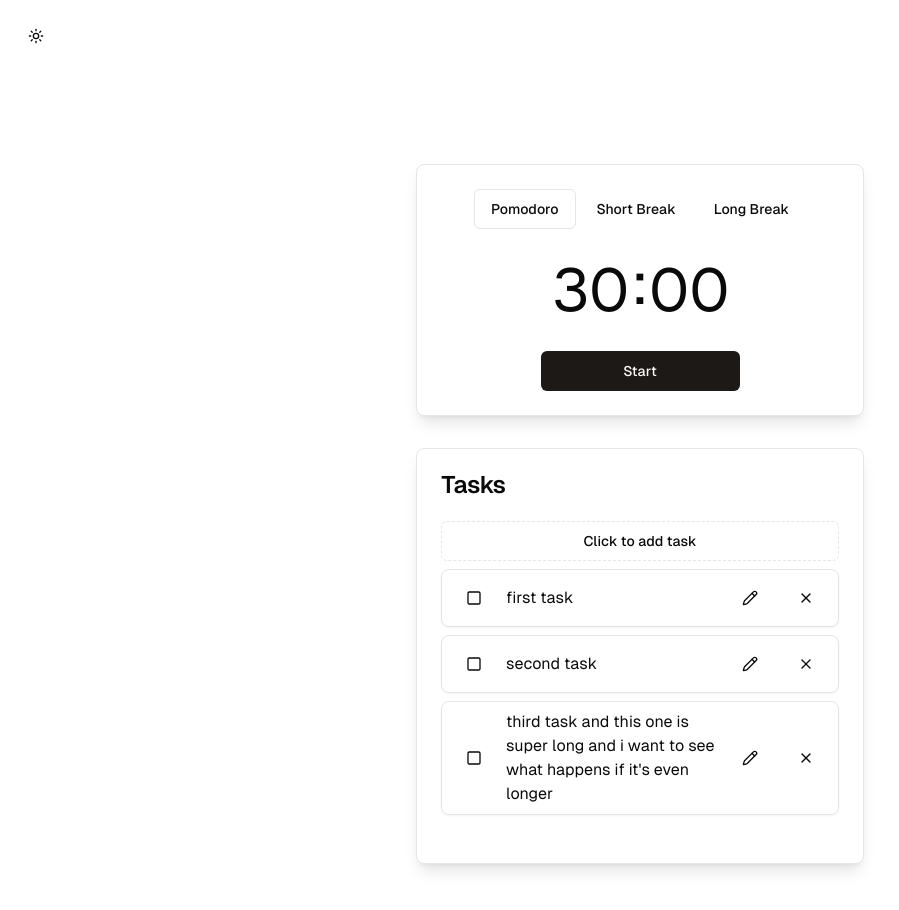
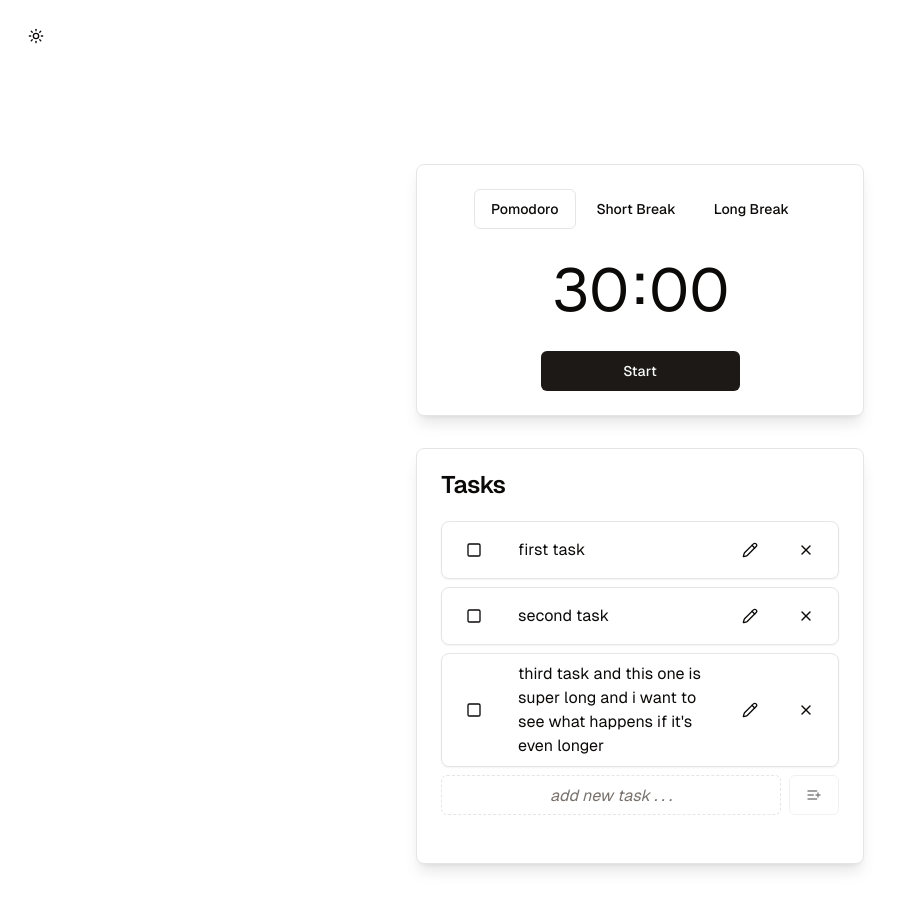
Before and after one commit to DNNYVST/pomodoro-app, a Next.js app: page / in a window 1280 px wide. Shown: the top 910 px of the page, without its empty margins (0-899 px from the left). Built offline with nearby package versions, Linux system fonts and the light colour scheme.

Commit message:
a whole bunch of functional updates to the task list

```diff
--- a/src/components/tasks/editable-task.tsx
+++ b/src/components/tasks/editable-task.tsx
@@ -1,10 +1,15 @@
+"use client";
+
+import { useState } from "react";
 import { Card, CardContent } from "@/components/ui/card";
 import { Button } from "@/components/ui/button";
-import { Square, SquareCheck, Pencil, X } from "lucide-react";
+import { Input } from "@/components/ui/input";
+import { Square, SquareCheck, Pencil, PencilOff, Save, X } from "lucide-react";
 import { Task } from "./types";
 
 interface EditableTaskProps extends Task {
   setStatus: (id: number, status: string) => void;
+  setText: (id: number, text: string) => void;
   deleteTask: (id: number) => void;
 }
 
@@ -13,36 +18,72 @@ const EditableTask = ({
   text,
   status,
   setStatus,
+  setText,
   deleteTask,
 }: EditableTaskProps) => {
+  const [editMode, setEditMode] = useState<boolean>(false);
+  const [editedText, setEditedText] = useState<string>(text);
+
   const completed = status === "completed";
 
   return (
     <Card className="items-center">
-      <CardContent
-        className={`transition-opacity duration-300 p-2 ${
-          completed && "opacity-50"
-        }`}
-      >
+      <CardContent className="p-2">
         <div className="flex flex-row items-center gap-x-2">
           <Button
             variant="ghost"
+            className={`transition-opacity duration-300 ${
+              completed && "opacity-50"
+            }`}
             onClick={() =>
               setStatus(id, status === "todo" ? "completed" : "todo")
             }
+            aria-disabled={editMode}
           >
             {completed ? <SquareCheck /> : <Square />}
           </Button>
-          <span
-            className={`transition-colors duration-300 decoration-transparent line-through flex w-min flex-1 text-wrap ${
-              completed && "decoration-inherit"
-            }`}
-          >
-            {text}
+          <span className="flex flex-1 text-wrap w-min">
+            {editMode ? (
+              <Input
+                id="edit-task-text-input"
+                aria-label="edit-task-text-input"
+                value={editedText}
+                onChange={(e) => setEditedText(e.target.value)}
+                className="bg-card w-full"
+                placeholder="Edit task . . ."
+              />
+            ) : (
+              <span
+                className={`pl-3 transition-opacity duration-300 ${
+                  completed && "opacity-50 line-through"
+                }`}
+              >
+                {text}
+              </span>
+            )}
           </span>
-          <Button variant="ghost" className="ml-auto" aria-disabled={completed}>
-            <Pencil />
-          </Button>
+          {editMode ? (
+            <Button
+              variant="ghost"
+              className="ml-auto transition-opacity duration-300"
+              aria-disabled={completed}
+              onClick={() => {
+                setText(id, editedText);
+                setEditMode(false);
+              }}
+            >
+              <Save />
+            </Button>
+          ) : (
+            <Button
+              variant="ghost"
+              className="ml-auto transition-opacity duration-300"
+              aria-disabled={completed}
+              onClick={() => setEditMode((editMode) => !editMode)}
+            >
+              {completed ? <PencilOff /> : <Pencil />}
+            </Button>
+          )}
           <Button
             variant="ghost"
             className="ml-auto"
--- a/src/components/tasks/task-list.tsx
+++ b/src/components/tasks/task-list.tsx
@@ -11,9 +11,11 @@ import {
 import { Button } from "@/components/ui/button";
 import { Input } from "@/components/ui/input";
 import EditableTask from "./editable-task";
+import { ListPlus } from "lucide-react";
 import { Task } from "./types";
 
 const TaskList = () => {
+  const [newTaskText, setNewTaskText] = useState<string>("");
   const [tasks, setTasks] = useState<Task[]>([
     { id: 1, text: "first task", status: "todo" },
     { id: 2, text: "second task", status: "todo" },
@@ -24,9 +26,19 @@ const TaskList = () => {
     },
   ]);
 
+  const addTask = (text: string) => {
+    setTasks((tasks) => [...tasks, { id: Date.now(), text, status: "todo" }]);
+  };
+
   const setStatus = (id: number, status: string) => {
     setTasks((tasks) =>
       tasks.map((task) => (task.id === id ? { ...task, status } : task))
+    );
+  };
+
+  const setText = (id: number, text: string) => {
+    setTasks((tasks) =>
+      tasks.map((task) => (task.id === id ? { ...task, text } : task))
     );
   };
 
@@ -35,38 +47,49 @@ const TaskList = () => {
   };
 
   return (
-    <Card className="w-full shadow-lg z-0 transition-colors duration-250">
+    <Card className="w-full shadow-lg z-0">
       <CardHeader>
         <CardTitle>Tasks</CardTitle>
-        {/* <pre>{JSON.stringify(tasks, null, 2)}</pre> */}
       </CardHeader>
       <CardContent className="flex flex-col gap-y-2">
-        <Button
-          className="w-full border-dashed"
-          variant="outline"
-          onClick={() =>
-            setTasks((tasks) => [
-              ...tasks,
-              { id: Date.now(), text: "new task", status: "" },
-            ])
-          }
-        >
-          Click to add task
-        </Button>
-        {/* <Input
-          className="placeholder:italic border-dashed py-2"
-          placeholder="add new task . . ."
-        /> */}
         <ul className="flex flex-col gap-y-2">
           {tasks.map((task) => (
             <EditableTask
               key={task.id}
               {...task}
               setStatus={setStatus}
+              setText={setText}
               deleteTask={deleteTask}
             />
           ))}
         </ul>
+        <span className="flex gap-x-2">
+          <Input
+            id="add-new-task-input"
+            aria-label="add new task input"
+            value={newTaskText}
+            className="placeholder:italic border-dashed py-2 text-center"
+            placeholder="add new task . . ."
+            onChange={(e) => setNewTaskText(e.target.value)}
+            onKeyDown={(e) => {
+              if (e.key === "Enter" && newTaskText.trim()) {
+                addTask(newTaskText);
+                setNewTaskText("");
+              }
+            }}
+          />
+          <Button
+            variant="outline"
+            className="w-fit"
+            onClick={() => {
+              addTask(newTaskText);
+              setNewTaskText("");
+            }}
+            aria-disabled={!newTaskText.trim()}
+          >
+            <ListPlus />
+          </Button>
+        </span>
       </CardContent>
       <CardFooter></CardFooter>
     </Card>
--- a/src/components/timer/input.tsx
+++ b/src/components/timer/input.tsx
@@ -4,7 +4,7 @@ interface InputProps extends ComponentPropsWithoutRef<"input"> {
   id: string;
   value: string;
   onChange: ChangeEventHandler<HTMLInputElement>;
-  onBlur: ChangeEventHandler<HTMLInputElement>;
+  onBlur?: ChangeEventHandler<HTMLInputElement>;
   cn?: string;
 }
 
@@ -14,7 +14,7 @@ const Input = ({ id, value, onChange, onBlur, cn, ...rest }: InputProps) => (
     min="0"
     max="60"
     id={id}
-    value={+value < 0 ? "00" : value}
+    value={value}
     placeholder="00"
     onKeyDown={(e) => {
       if (e.key === "-") {
--- a/src/components/timer/session-type-button-group.tsx
+++ b/src/components/timer/session-type-button-group.tsx
@@ -32,7 +32,7 @@ const SessionTypeButtonGroup = ({
           aria-label={text}
           variant="outline"
           onClick={() => onClick(id, defaultMinutes)}
-          className={`transition-colors duration-250 ${
+          className={`transition-colors duration-300 ${
             activeID !== id && "border-transparent"
           } ${activeID === id && "!opacity-100 hover:bg-background"} ${
             disabled && "text-transparent border-transparent bg-transparent"
--- a/src/components/timer/timer-card.tsx
+++ b/src/components/timer/timer-card.tsx
@@ -77,7 +77,7 @@ const TimerCard = ({
 
   return (
     <Card
-      className={`w-full min-w-fit shadow-lg z-0 transition-colors duration-250 ${
+      className={`w-full min-w-fit shadow-lg z-0 transition-colors duration-300 ${
         running && "border-transparent shadow-none"
       } ${running && activeSessionTypeID === 3 && "bg-transparent"}`}
     >
@@ -90,14 +90,14 @@ const TimerCard = ({
       </CardHeader>
       <CardContent className="flex justify-center">
         <div
-          className={`flex justify-center text-6xl visible bg-card rounded-lg w-fit px-1 transition-colors duration-250 ${
+          className={`flex justify-center text-6xl visible bg-card rounded-lg w-fit px-1 transition-colors duration-300 ${
             running && "pointer-events-none"
           }`}
         >
           <Input
             id="minutes-input"
             aria-label="minutes input"
-            value={minutes}
+            value={+minutes < 0 ? "00" : minutes}
             onChange={(e) => setMinutes(e.target.value)}
             onBlur={() =>
               setMinutes((minutes) => getFormattedNumberString(minutes || "00"))
@@ -108,7 +108,7 @@ const TimerCard = ({
           <Input
             id="seconds-input"
             aria-label="seconds input"
-            value={seconds}
+            value={+seconds < 0 ? "00" : seconds}
             onChange={(e) => setSeconds(e.target.value)}
             onBlur={() =>
               setSeconds((seconds) => getFormattedNumberString(seconds || "00"))
--- a/src/components/ui/input.tsx
+++ b/src/components/ui/input.tsx
@@ -8,7 +8,7 @@ const Input = React.forwardRef<HTMLInputElement, React.ComponentProps<"input">>(
       <input
         type={type}
         className={cn(
-          "flex h-10 w-full rounded-md border border-input bg-background px-3 py-2 text-base ring-offset-background file:border-0 file:bg-transparent file:text-sm file:font-medium file:text-foreground placeholder:text-muted-foreground focus-visible:outline-none focus-visible:ring-2 focus-visible:ring-ring focus-visible:ring-offset-2 disabled:cursor-not-allowed disabled:opacity-50 md:text-sm",
+          "flex h-10 w-full rounded-md border border-input bg-background px-3 py-2 text-base ring-offset-background file:border-0 file:bg-transparent file:text-sm file:font-medium file:text-foreground placeholder:text-muted-foreground focus-visible:outline-none focus-visible:ring-2 focus-visible:ring-ring focus-visible:ring-offset-2 disabled:cursor-not-allowed disabled:opacity-50",
           className
         )}
         ref={ref}
```
Also changed, not shown: 1 other file (tests, documents, lock files or other folders).
